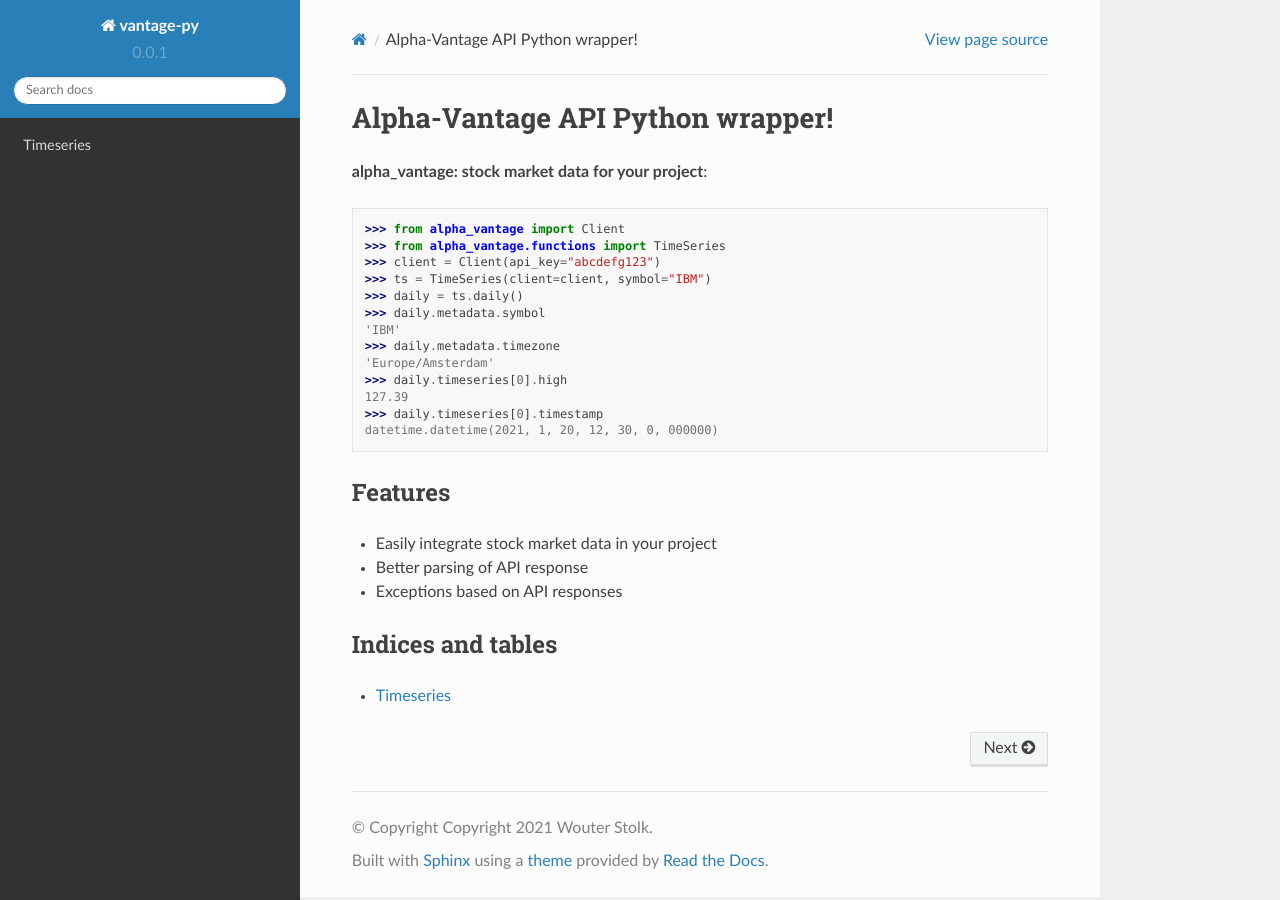
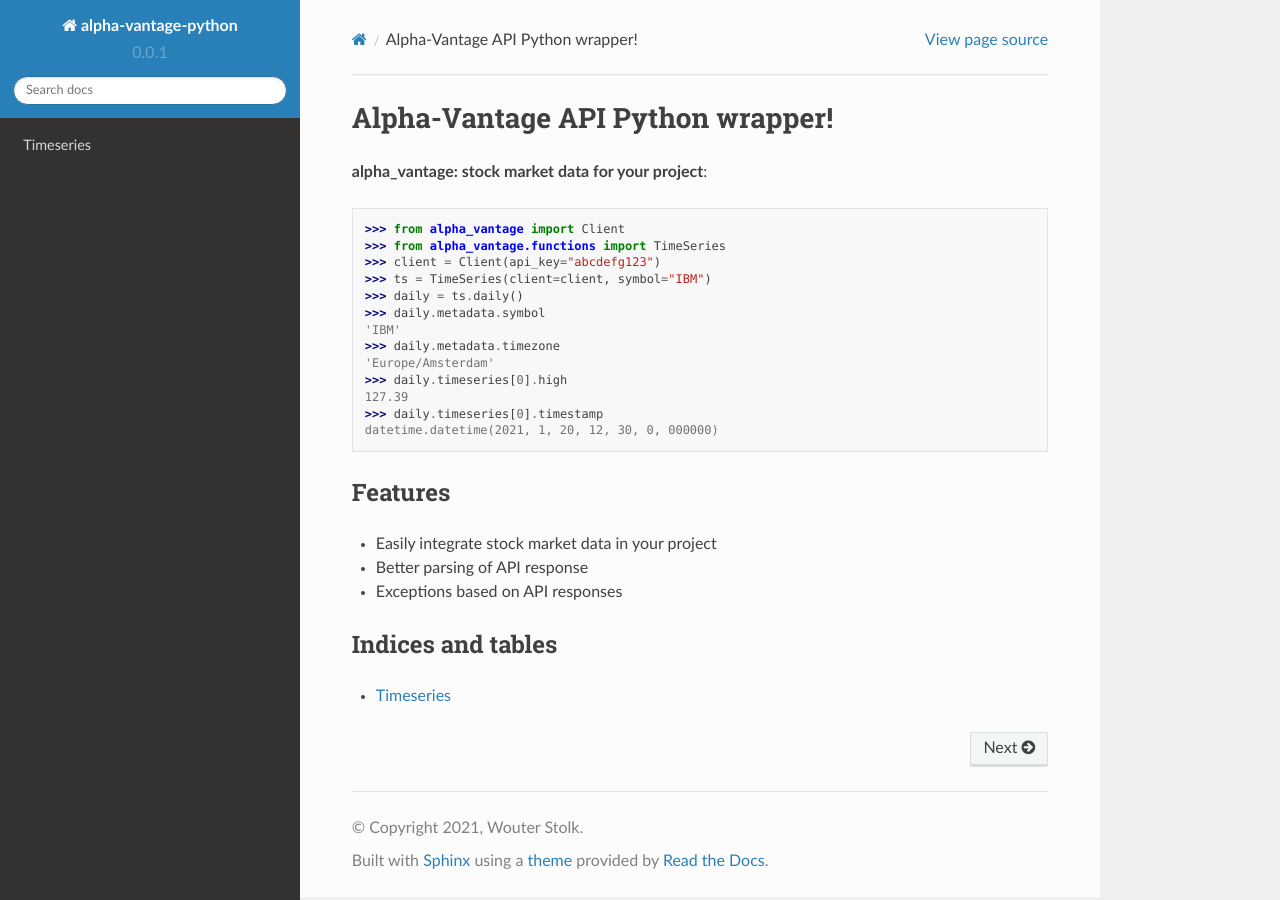
Before and after one commit to wstolk/alpha-vantage, a Sphinx documentation site: the page built from docs/index.rst, in a window 1280 px wide. Built offline with Sphinx 7.4.7 and the Read the Docs theme 2.0.0, drawn with Linux system fonts in a browser that asks for light colours; pages that are not in the unit, such as notebooks, are missing from menus; part of the change alters nothing that is shown.

```diff
--- a/docs/conf.py
+++ b/docs/conf.py
@@ -16,15 +16,18 @@
 
 
 # -- Project information -----------------------------------------------------
-import alpha_vantage
+import os
+import sys
+sys.path.insert(0, os.path.abspath('../alpha_vantage/'))
 
-project = alpha_vantage.__title__
-copyright = alpha_vantage.__copyright__
-author = alpha_vantage.__author__
+
+project = "alpha-vantage-python"
+copyright = "2021, Wouter Stolk"
+author = "Wouter Stolk"
 
 # The full version, including alpha/beta/rc tags
-version = alpha_vantage.__version__
-release = alpha_vantage.__version__
+version = "0.0.1"
+release = "0.0.1"
 
 
 # -- General configuration ---------------------------------------------------
```
